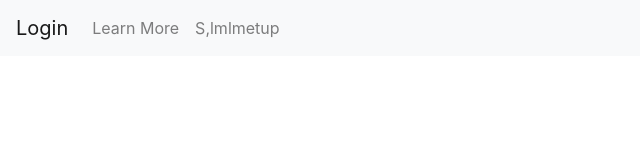
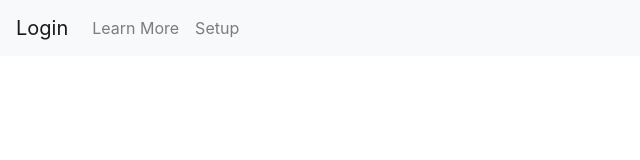
Before and after one commit to innessaschwartz/personal-blog, an Angular app: page / in a window 1280 px wide. Shown: the top 160 px of the page, without its empty margins (0-640 px from the left). Built offline with nearby package versions, Linux system fonts and the light colour scheme.

Commit message:
Fixed innessa's type.

```diff
--- a/src/app/header/header.component.html
+++ b/src/app/header/header.component.html
@@ -9,7 +9,7 @@
         <a class="nav-link" href="#">Learn More</a>
       </li>
       <li class="nav-item">
-        <a class="nav-link" href="#">S,lmlmetup</a>
+        <a class="nav-link" href="#">Setup</a>
 	</li>
     </ul>
   </div>
```
